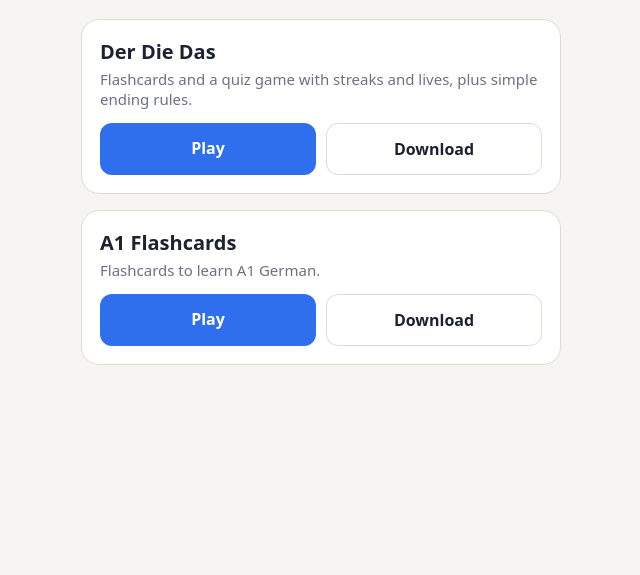
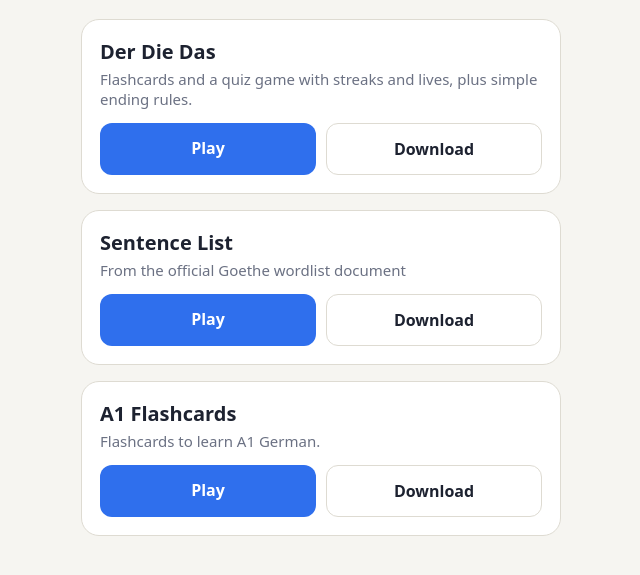
Before and after one commit to rameshb20/Practice-A1-German, a plain HTML site: page index.html in a window 1280 px wide. Shown: the part 99-674 px from the top of the page, without its empty margins (319-959 px from the left). Drawn offline with Linux system fonts and the light colour scheme.

Commit message:
Add sentence list section with play and download links

```diff
--- a/index.html
+++ b/index.html
@@ -39,6 +39,15 @@ a.dl{border:1px solid var(--line);color:var(--text)}
     </div>
   </section>
 
+   <section class="game">
+    <h2>Sentence List</h2>
+    <p>From the official Goethe wordlist document</p>
+    <div class="row">
+      <a class="b play" href="goethe_a1_satzdatenbank.html">Play</a>
+      <a class="b dl" href="goethe_a1_satzdatenbank.html" download="goethe_a1_satzdatenbank.html">Download</a>
+    </div>
+  </section>
+
   <section class="game">
     <h2>A1 Flashcards</h2>
     <p>Flashcards to learn A1 German.</p>
```
